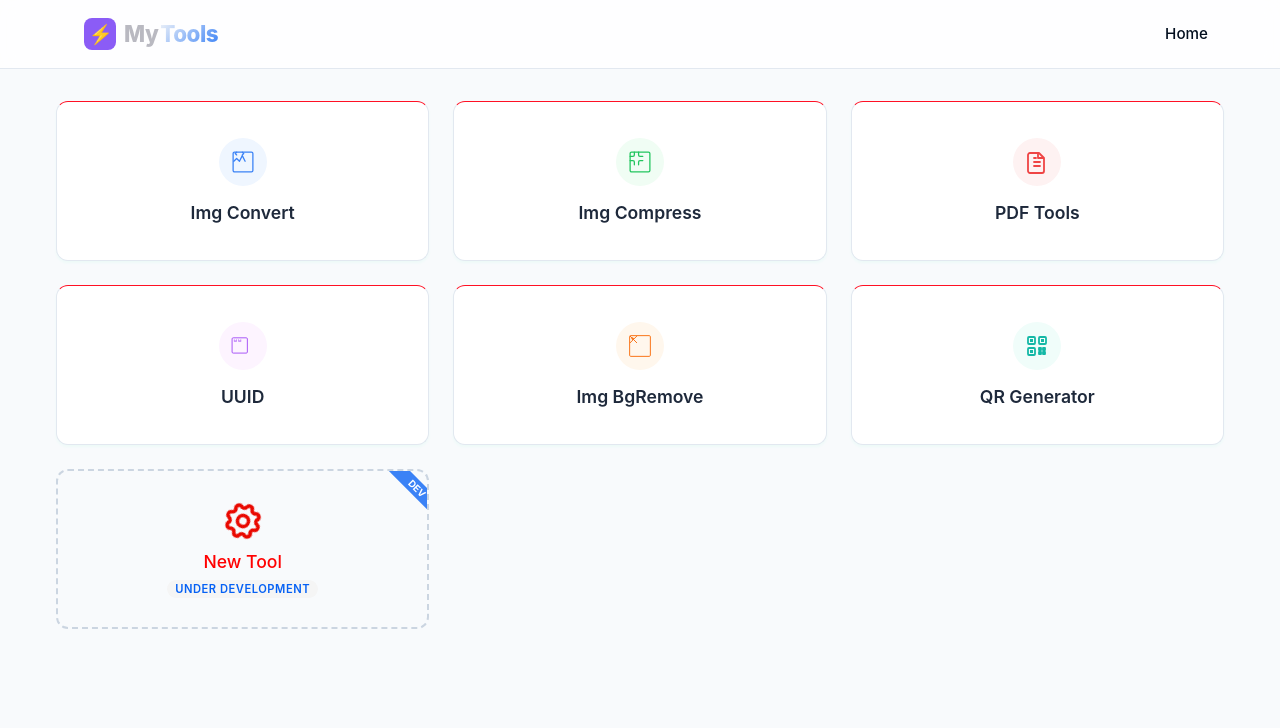
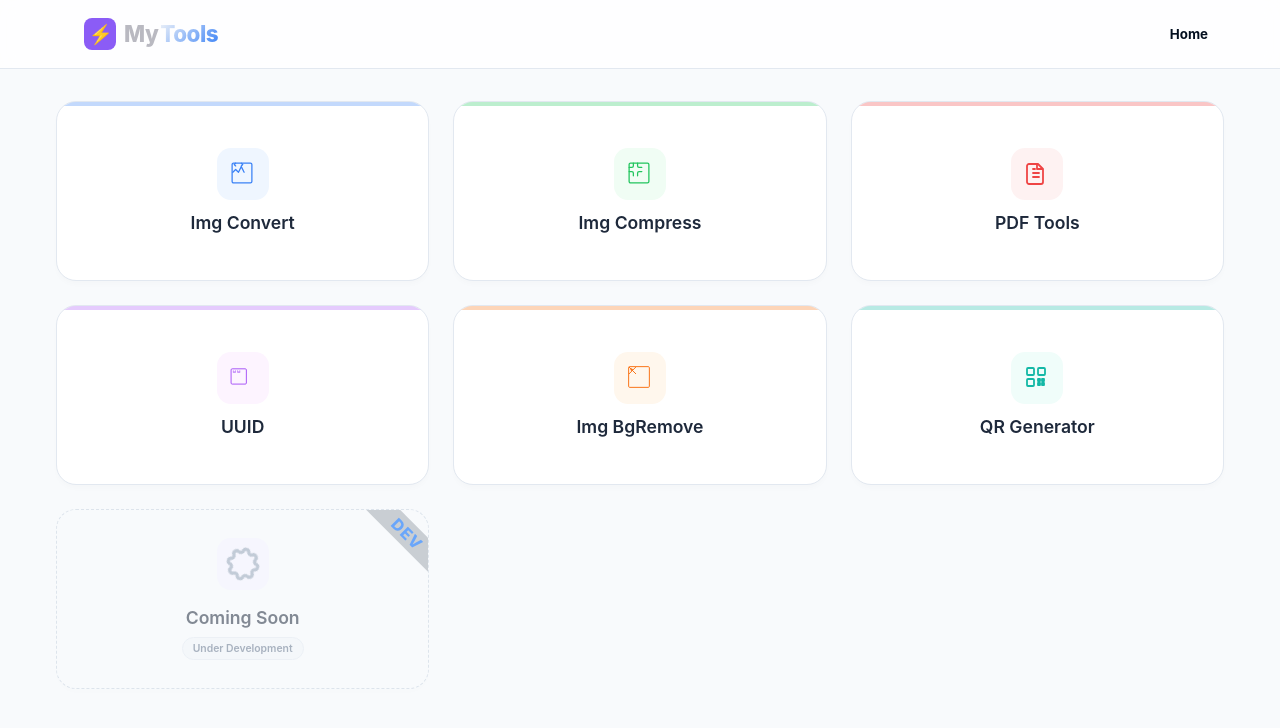
Before and after one commit to krAnkit2000/Quicktool, a React (Create React App) app: page / in a window 1280 px wide. Shown: the top 728 px of the page. Built offline with nearby package versions, Linux system fonts and the light colour scheme.

Commit message:
tools Dashboard style change

```diff
--- a/src/App.css
+++ b/src/App.css
@@ -57,24 +57,6 @@ body {
   color: #1e293b;
 }
 
-/* --- Empty Box Style --- */
-.tool-card.empty {
-  background-color: transparent;
-  border: 2px dashed #cbd5e1;
-  box-shadow: none;
-}
-
-.tool-card.empty:hover {
-  background-color: #f1f5f9;
-  transform: none;
-  border-color: #94a3b8;
-}
-
-.empty-text {
-  color: #94a3b8;
-  font-weight: 500;
-}
-
 
 
 /* image convert  */
@@ -109,69 +91,85 @@ body {
   gap: 1.5rem;
 }
 
-/* --- Tool Card Styles --- */
+
+/* --- Tool Card Base --- */
 .tool-card {
-  min-width: 20px;
   background-color: white;
   border: 1px solid #e2e8f0;
-  border-radius: 12px;
-  padding: 1rem;
-  height: 160px;
+  border-radius: 20px; /* Thoda zyada rounded modern lagta hai */
+  padding: 2rem;
+  height: 180px;
   display: flex;
   flex-direction: column;
   justify-content: center;
   align-items: center;
   cursor: pointer;
-  transition: all 0.3s ease;
-  border-top-color: rgb(255, 16, 36);
-  box-shadow: 0 2px 3px rgba(34, 248, 184, 0.05);
+  transition: all 0.3s cubic-bezier(0.4, 0, 0.2, 1);
+  position: relative;
+  overflow: hidden;
+  box-shadow: 0 4px 6px -1px rgba(0, 0, 0, 0.02);
 }
 
-.tool-card:hover {
-  transform: translateY(-5px);
-  box-shadow: 0 10px 15px -3px rgba(0, 0, 0, 0.1);
-  border-color: #93c5fd;
+/* 1. Subtle Accent Line (Soft Indigo) */
+.tool-card::before {
+  content: '';
+  position: absolute;
+  top: 0;
+  left: 0;
+  width: 100%;
+  height: 4px;
+  background: #6366f1; /* Soft Indigo */
+  opacity: 0.1; /* Normal state mein bahut halka */
+  transition: all 0.3s ease;
 }
 
+/* 2. Hover State - Indigo Glow */
+.tool-card:hover {
+  transform: translateY(-6px);
+  border-color: #edeff4;
+  box-shadow: 0 20px 25px -5px rgba(99, 102, 241, 0.1);
+}
+
+.tool-card:hover::before {
+  opacity: 1;
+  height: 5px;
+}
+
+/* 3. Under Development / Empty Tool Style (CLEAN) */
+.tool-card.empty {
+  background-color: #f8fafc;
+  border: 1px dashed #cbd5e1;
+  cursor: not-allowed;
+  opacity: 0.6; /* Faded look */
+}
+
+.tool-card.empty::before {
+  display: none;
+}
+
+.tool-card.empty:hover {
+  transform: none;
+  box-shadow: none;
+}
+
+/* 4. Icon Container Adjustment */
 .card-icon {
-  width: 50px;
-  height: 50px;
-  background-color: #eff6ff;
-  color: #2563eb;
-  border-radius: 50%;
+  width: 52px;
+  height: 52px;
+  background-color: #f5f3ff;
+  color: #6366f1;
+  border-radius: 14px;
   display: flex;
   justify-content: center;
   align-items: center;
-  margin-bottom: 1rem;
+  margin-bottom: 0.8rem;
+  transition: all 0.3s ease;
 }
 
-.card-icon svg {
-  width: 24px;
-  height: 24px;
-}
-
-.tool-card h3 {
-  margin-top: 1rem;
-  font-size: 1.1rem;
-  font-weight: 600;
-  color: #1e293b;
-}
-
-.tool-card.empty {
-  background-color: transparent;
-  border: 2px dashed #cbd5e1;
-  box-shadow: none;
-}
-
-.tool-card.empty:hover {
-  background-color: #f1f5f9;
-  transform: none;
-  border-color: #94a3b8;
-}
-
-.empty-text {
-  color: #94a3b8;
-  font-weight: 500;
+.tool-card:hover .card-icon {
+  background-color: #6366f1;
+  color: white; /* Hover par icon color invert hoga */
+  transform: scale(1.05);
 }
 
 /* --- Image Converter Page Styles --- */
@@ -388,3 +386,65 @@ body {
 .animate-spin {
   animation: spin 3s linear infinite;
 }
+
+/* tools card  */
+/* Active Card Accent Logic */
+.active-card::before {
+  content: '';
+  position: absolute;
+  top: 0; left: 0; width: 100%; height: 4px;
+  background: var(--accent-color); /* Har tool ka apna color */
+  opacity: 0.3;
+  transition: opacity 0.3s;
+}
+
+.active-card:hover::before {
+  opacity: 1;
+}
+
+/* DEV Badge styling */
+.dev-badge {
+  position: absolute;
+  top: 12px;
+  right: -32px;
+  background: #abb1b8; /* Slate color instead of bright blue */
+  color: #0a6efa;
+
+  padding: 2px 35px;
+  transform: rotate(45deg);
+  font-weight: 800;
+  letter-spacing: 1px;
+}
+
+/* Status Tag for "Under Development" */
+.status-tag {
+  font-size: 0.65rem;
+  color: #64748b;
+  background: #f1f5f9;
+  padding: 4px 10px;
+  border-radius: 20px;
+  font-weight: 600;
+  margin-top: 5px;
+  border: 1px solid #e2e8f0;
+}
+
+.empty-content {
+  display: flex;
+  flex-direction: column;
+  align-items: center;
+  gap: 4px;
+  opacity: 0.9; /* Lightly faded */
+}
+
+/* Animated Gear Icon */
+.gear-animate svg {
+  width: 40px;
+  height: 40px;
+  color: #94a3b8;
+  animation: spin 6s linear infinite;
+}
+
+@keyframes spin {
+  from { transform: rotate(0deg); }
+  to { transform: rotate(360deg); }
+}
--- a/src/Pages/ImgCompress.js
+++ b/src/Pages/ImgCompress.js
@@ -90,6 +90,7 @@ const ImgCompress = ({ setActiveTool }) => {
     return `${nameWithoutExt}_compressed.jpg`;
   };
 
+
   return (
     <div className="converter-container">
       {/* Back Button */}
@@ -102,7 +103,7 @@ const ImgCompress = ({ setActiveTool }) => {
 
       <h2 className="converter-title" style={{ textAlign: 'center' }}>Image Compressor</h2>
 
-      {/* Upload Area (Same CSS as ImgConvert) */}
+      {/* Upload Area  */}
       <div className="upload-box" style={{ overflow: 'hidden', display: 'flex', flexDirection: 'column', alignItems: 'center' }}>
         <input
           type="file"
--- a/src/Pages/PdfEditor.js
+++ b/src/Pages/PdfEditor.js
@@ -299,7 +299,10 @@ const handleRefresh = () => {
               <button
                 key={tool.id}
                 className="pdf-tool-btn"
-                style={{ borderTopColor: tool.color }}
+              style={{
+    borderTopColor: tool.color,
+    borderBottomColor: tool.color
+  }}
                 onClick={() => openTool(tool)}
               >
                 <div className="pdf-tool-icon" style={{ background: tool.color }}>{tool.icon}</div>
--- a/src/components/Navbar.css
+++ b/src/components/Navbar.css
@@ -54,34 +54,18 @@
 .nav-item {
   text-decoration: none;
   color: #030f1f;
-  font-weight: 500;
+  font-weight: 700;
   background: none;
   border: none;
   cursor: pointer;
-  font-size: 0.95rem;
-  transition: color 0.2s;
+  /* font-size: 0.95rem; */
+  transition: color 0.3s;
 }
 
 .nav-item:hover {
-  color: #8b5cf6;
-}
-/*
-.nav-cta {
-  background: #1e293b;
-  color: white;
-  padding: 8px 16px;
-  border-radius: 20px;
-  border: none;
-  font-weight: 600;
-  font-size: 0.85rem;
-  cursor: pointer;
-  transition: transform 0.2s;
+  color: #fb8601;
 }
 
-.nav-cta:hover {
-  transform: translateY(-2px);
-  box-shadow: 0 4px 12px rgba(0,0,0,0.1);
-} */
 
 /* Mobile Responsive */
 @media (max-width: 600px) {
--- a/src/components/ToolCard.js
+++ b/src/components/ToolCard.js
@@ -4,7 +4,7 @@ const ToolIcons = {
   'img-convert': (
     <svg fill="none" viewBox="0 0 34 34" stroke="currentColor" strokeWidth="1.8">
       <path strokeLinecap="round" strokeLinejoin="round" d="M4 16l4-4 4 4 4-8 4 8" />
-      <rect x="3" y="3" width="28" height="28" rx="2" strokeLinecap="round" strokeLinejoin="round" />
+      <rect x="3" y="3" width="28" height="28" rx="2" />
       <path strokeLinecap="round" strokeLinejoin="round" d="M16 3l2 2-2 2M8 3L6 5l2 2" />
     </svg>
   ),
@@ -40,77 +40,48 @@ const ToolIcons = {
       <rect x="14" y="3" width="7" height="7" rx="1" />
       <rect x="3" y="14" width="7" height="7" rx="1" />
       <path strokeLinecap="round" strokeLinejoin="round" d="M14 14h2v2h-2zM18 14h2v2h-2zM14 18h2v2h-2zM18 18h2v2h-2z" />
-      <rect x="5" y="5" width="3" height="3" fill="currentColor" stroke="none" />
-      <rect x="16" y="5" width="3" height="3" fill="currentColor" stroke="none" />
-      <rect x="5" y="16" width="3" height="3" fill="currentColor" stroke="none" />
     </svg>
   ),
 };
 
-// ─── Tool ke liye accent color ─────────────────────────────────────────────
 const ToolColors = {
-  'img-convert':  { bg: '#eff6ff', icon: '#3b82f6' },
-  'img-compress': { bg: '#f0fdf4', icon: '#22c55e' },
-  'uuid':         { bg: '#fdf4ff', icon: '#a855f7' },
-  'img-bgremove': { bg: '#fff7ed', icon: '#f97316' },
-  'pdf-edit':     { bg: '#fef2f2', icon: '#ef4444' },
-  'qr-gen':       { bg: '#f0fdfa', icon: '#14b8a6' },
+  'img-convert':  { bg: '#eff6ff', icon: '#3b82f6', border: '#3b82f6' },
+  'img-compress': { bg: '#f0fdf4', icon: '#22c55e', border: '#22c55e' },
+  'uuid':         { bg: '#fdf4ff', icon: '#a855f7', border: '#a855f7' },
+  'img-bgremove': { bg: '#fff7ed', icon: '#f97316', border: '#f97316' },
+  'pdf-edit':     { bg: '#fef2f2', icon: '#ef4444', border: '#ef4444' },
+  'qr-gen':       { bg: '#f0fdfa', icon: '#14b8a6', border: '#14b8a6' },
 };
 
-// ─── ToolCard Component ────────────────────────────────────────────────────
 const ToolCard = ({ id, title, isActive }) => {
-
-  // Empty / Under Development card
+  // --- Empty / Under Development Card ---
   if (!isActive) {
     return (
-      <div className="tool-card empty" style={{ cursor: 'wait', position: 'relative', overflow: 'hidden' }}>
-        <div style={{
-          position: 'absolute', top: '10px', right: '-30px',
-          background: '#3b82f6', color: 'white', fontSize: '0.6rem',
-          padding: '2px 30px', transform: 'rotate(45deg)', fontWeight: 'bold'
-        }}>
-          DEV
-        </div>
-        <div style={{ display: 'flex', flexDirection: 'column', alignItems: 'center', gap: '8px' }}>
-          <svg
-            style={{ width: '44px', height: '44px', color: '#e90800', animation: 'spin 3s linear infinite' }}
-            fill="none" viewBox="0 0 24 24" stroke="currentColor"
-          >
-            <path strokeLinecap="round" strokeLinejoin="round" strokeWidth="2" d="M10.325 4.317c.426-1.756 2.924-1.756 3.35 0a1.724 1.724 0 002.573 1.066c1.543-.94 3.31.826 2.37 2.37a1.724 1.724 0 001.065 2.572c1.756.426 1.756 2.924 0 3.35a1.724 1.724 0 00-1.066 2.573c.94 1.543-.826 3.31-2.37 2.37a1.724 1.724 0 00-2.572 1.065c-.426 1.756-2.924 1.756-3.35 0a1.724 1.724 0 00-2.573-1.066c-1.543.94-3.31-.826-2.37-2.37a1.724 1.724 0 00-1.065-2.572c-1.756-.426-1.756-2.924 0-3.35a1.724 1.724 0 001.066-2.573c-.94-1.543.826-3.31 2.37-2.37.996.608 2.296.07 2.572-1.065z" />
-            <path strokeLinecap="round" strokeLinejoin="round" strokeWidth="2" d="M15 12a3 3 0 11-6 0 3 3 0 016 0z" />
-          </svg>
-          <span className="empty-text" style={{ fontSize: '1.1rem', color: '#ff0101' }}>New Tool</span>
-          <span style={{
-            fontSize: '0.7rem', color: '#0661f4', backgroundColor: '#f5f5f5',
-            padding: '2px 8px', borderRadius: '12px', fontWeight: '600', letterSpacing: '0.5px'
-          }}>
-            UNDER DEVELOPMENT
-          </span>
+      <div className="tool-card empty" style={{ cursor: 'not-allowed' }}>
+
+        <div className="dev-badge">DEV</div>
+
+        <div className="empty-content">
+          <div className="card-icon gear-animate">
+             <svg fill="none" viewBox="0 0 24 24" stroke="currentColor">
+                <path strokeLinecap="round" strokeLinejoin="round" strokeWidth="2" d="M10.325 4.317c.426-1.756 2.924-1.756 3.35 0a1.724 1.724 0 002.573 1.066c1.543-.94 3.31.826 2.37 2.37a1.724 1.724 0 001.065 2.572c1.756.426 1.756 2.924 0 3.35a1.724 1.724 0 00-1.066 2.573c.94 1.543-.826 3.31-2.37 2.37a1.724 1.724 0 00-2.572 1.065c-.426 1.756-2.924 1.756-3.35 0a1.724 1.724 0 00-2.573-1.066c-1.543.94-3.31-.826-2.37-2.37a1.724 1.724 0 00-1.065-2.572c-1.756-.426-1.756-2.924 0-3.35a1.724 1.724 0 001.066-2.573c-.94-1.543.826-3.31 2.37-2.37.996.608 2.296.07 2.572-1.065z" />
+             </svg>
+          </div>
+          <h3>Coming Soon</h3>
+          <span className="status-tag">Under Development</span>
         </div>
       </div>
     );
   }
 
-  // Active tool card
-  const color = ToolColors[id] || { bg: '#f1f5f9', icon: '#64748b' };
+  // --- Active Tool Card ---
+  const color = ToolColors[id] || { bg: '#f1f5f9', icon: '#64748b', border: '#64748b' };
   const icon  = ToolIcons[id];
 
   return (
-    <div className="tool-card">
-      <div className="card-icon" style={{
-        backgroundColor: color.bg,
-        color: color.icon,
-        width: '48px',
-        height: '48px',
-        borderRadius: '50%',
-        display: 'flex',
-        alignItems: 'center',
-        justifyContent: 'center',
-        margin: '0 auto',
-      }}>
-        <div style={{ width: '24px', height: '24px' }}>
-          {icon}
-        </div>
+    <div className="tool-card active-card" style={{ '--accent-color': color.border }}>
+      <div className="card-icon" style={{ backgroundColor: color.bg, color: color.icon }}>
+        <div style={{ width: '26px', height: '26px' }}>{icon}</div>
       </div>
       <h3>{title}</h3>
     </div>
```
Also changed, not shown: src/Pages/ImgBgRemove.js (+5 -5 lines), src/Pages/PdfEditor.css (+16 -5 lines).
